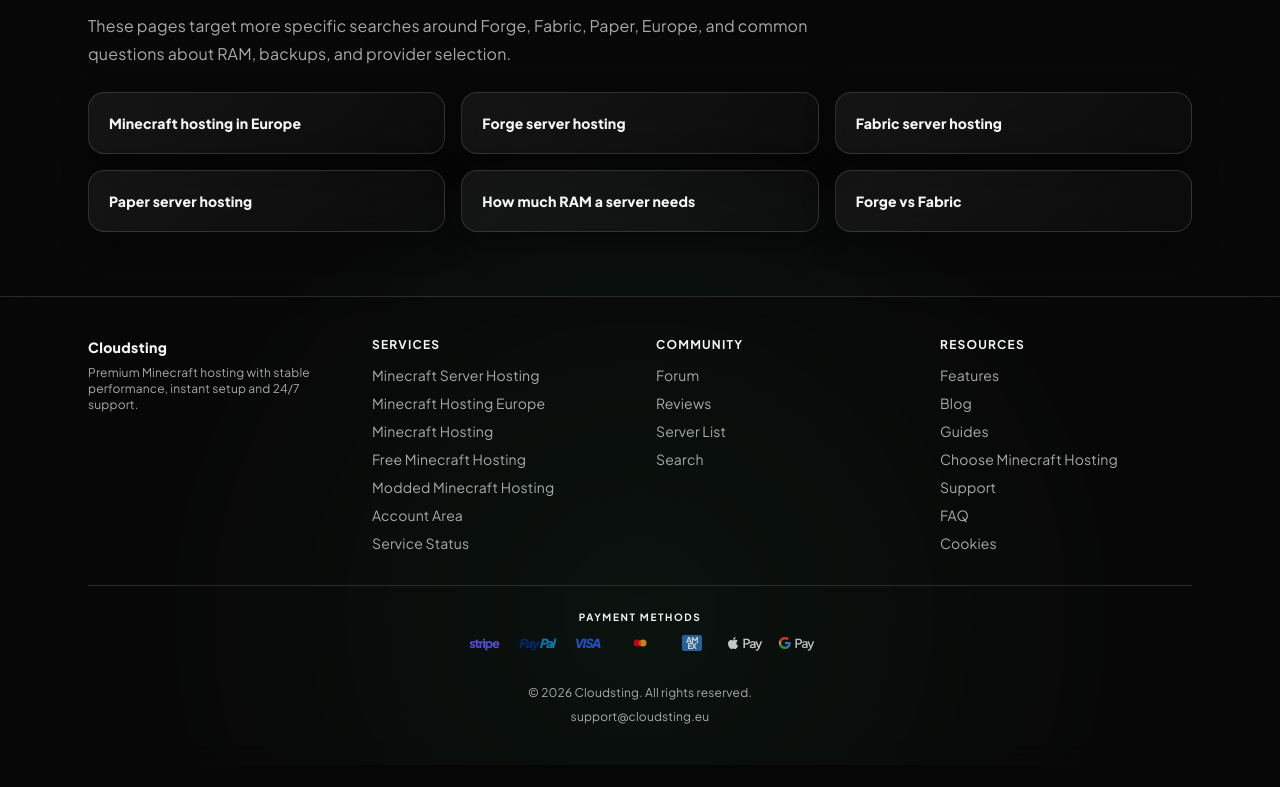
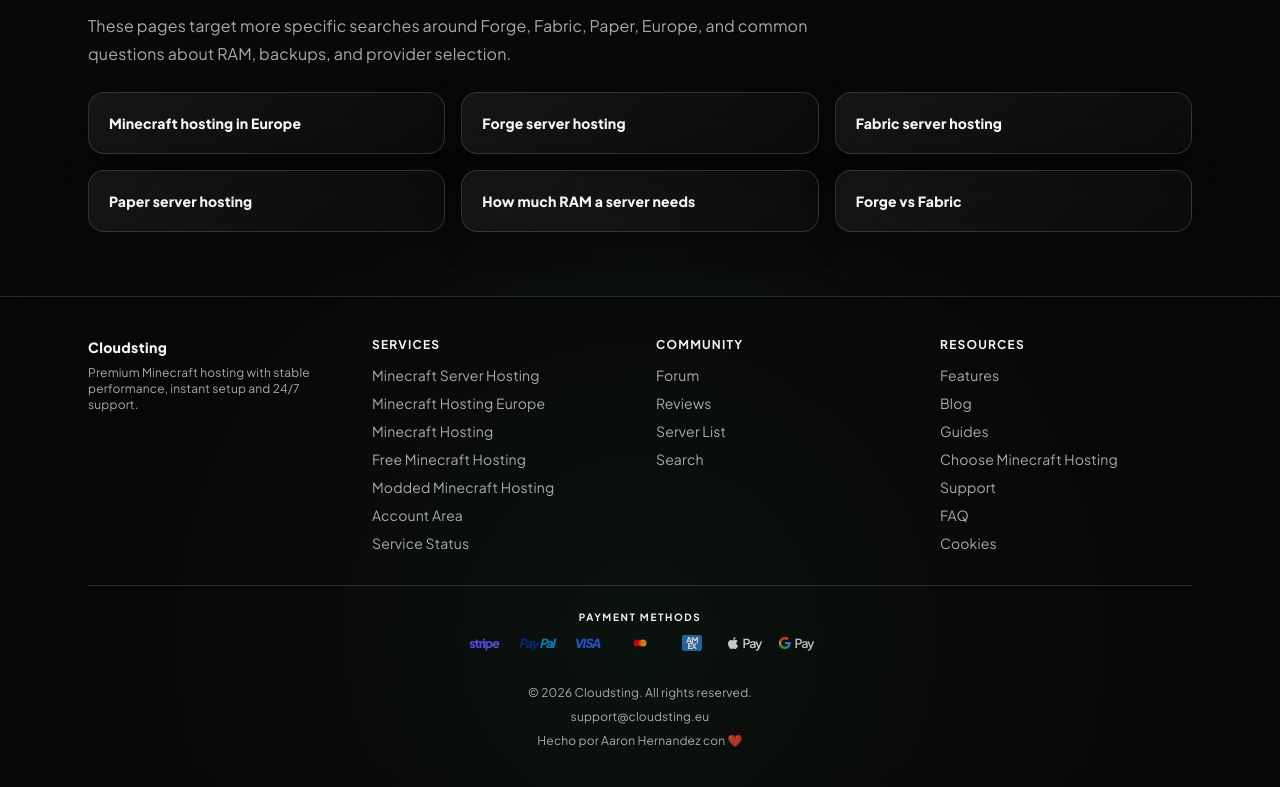
Before and after one commit to KayXDev/Cloudsting, a Next.js app: page / in a window 1280 px wide. Shown: the part 2296-3083 px from the top of the page. Before the commit the page ends 3061 px from the top, so only its background shows below. Built offline with nearby package versions, Linux system fonts and the light colour scheme; no server answers; the database is empty.

Commit message:
Add footer credit: Hecho por Aaron Hernandez con ❤️

```diff
--- a/src/components/Footer.tsx
+++ b/src/components/Footer.tsx
@@ -175,6 +175,10 @@ export function Footer() {
             {siteConfig.supportEmail}
           </a>
         </div>
+
+        <div className="mt-2 text-center text-xs text-[color:var(--muted)]">
+          Hecho por Aaron Hernandez con ❤️
+        </div>
       </Container>
     </footer>
   );
```
